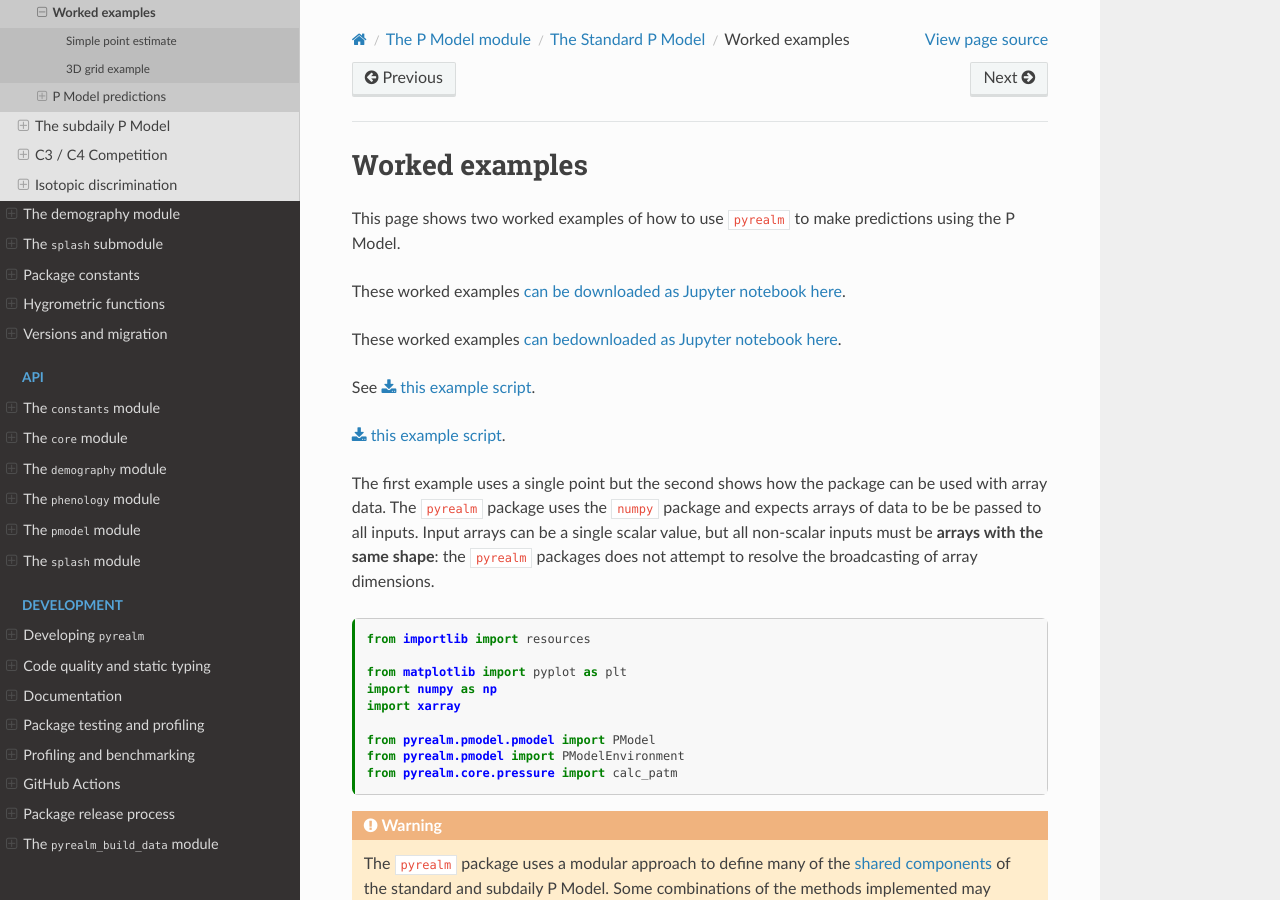
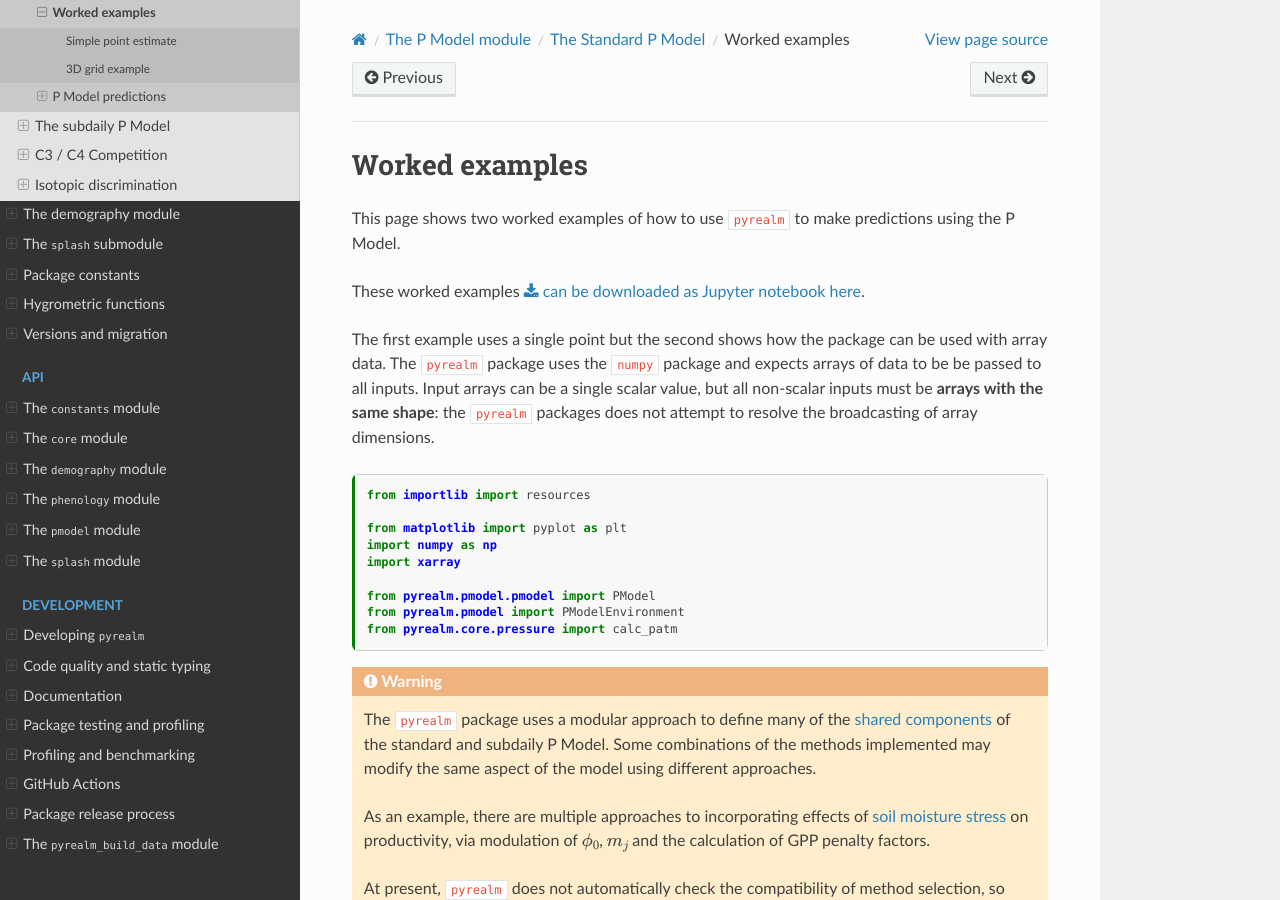
Before and after one commit to ImperialCollegeLondon/pyrealm, a Sphinx documentation site: the page built from docs/source/users/pmodel/pmodel_details/worked_examples.md, in a window 1280 px wide and 900 px high. Built offline with Sphinx 7.4.7 and the Read the Docs theme 3.1.0, drawn with Linux system fonts in a browser that asks for light colours.

Commit message:
keep only one version of download link in worked example

````diff
--- a/docs/source/users/pmodel/pmodel_details/worked_examples.md
+++ b/docs/source/users/pmodel/pmodel_details/worked_examples.md
@@ -26,19 +26,7 @@ language_info:
 This page shows two worked examples of how to use `pyrealm` to make predictions using
 the P Model.
 
-These worked examples [can be downloaded as Jupyter notebook here](https://github.com/ImperialCollegeLondon/pyrealm/raw/506-getting-started-with-pyrealm/jupyter_notebooks/StandardPModel.ipynb).
-
-<!-- markdownlint-disable-next-line MD033 -->
-These worked examples <a href="../../../_static/StandardPModel.ipynb"
-download="StandardPModel.ipynb"> can bedownloaded as Jupyter notebook here</a>.
-
-See {download}`this example script <../../../_static/StandardPModel.ipynb>`.
-
-```{eval-rst}
-
-:download:`this example script <../../../_static/StandardPModel.ipynb>`.
-
-```
+These worked examples {download}`can be downloaded as Jupyter notebook here </_static/StandardPModel.ipynb>`.
 
 The first example uses a single point but the second shows how the package can be used
 with array data. The `pyrealm` package uses the `numpy` package and expects arrays of
````
